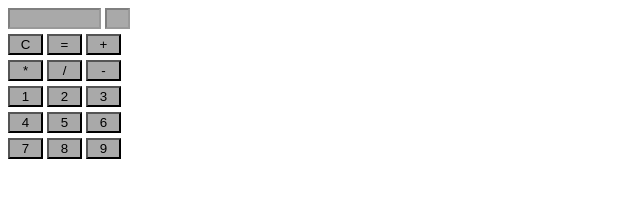
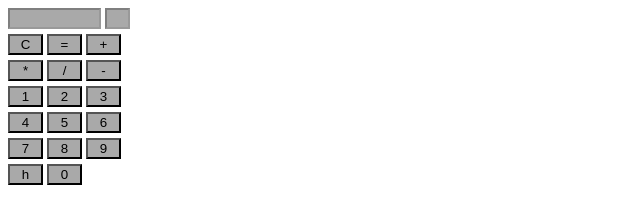
Before and after one commit to Loopersgroup/h-calculator, a website: page index-calc.html in a window 1280 px wide. Shown: the whole page, without its empty margins (0-640 px from the left). Drawn offline with nearby package versions, Linux system fonts and the light colour scheme.

Commit message:
calculator ver 1.0.2

```diff
--- a/index-calc.html
+++ b/index-calc.html
@@ -180,6 +180,9 @@
 <input type="button" id=" 7 " value="7" class="number">
 <input type="button" id=" 8 " value="8" class="number">
 <input type="button" id=" 9 " value="9" class="number">
+<br>
+<input type="button" id=" h " value="h" class="v">
+<input type="button" id=" 0 " value="0" class="number">
 
 
 </body>
```
